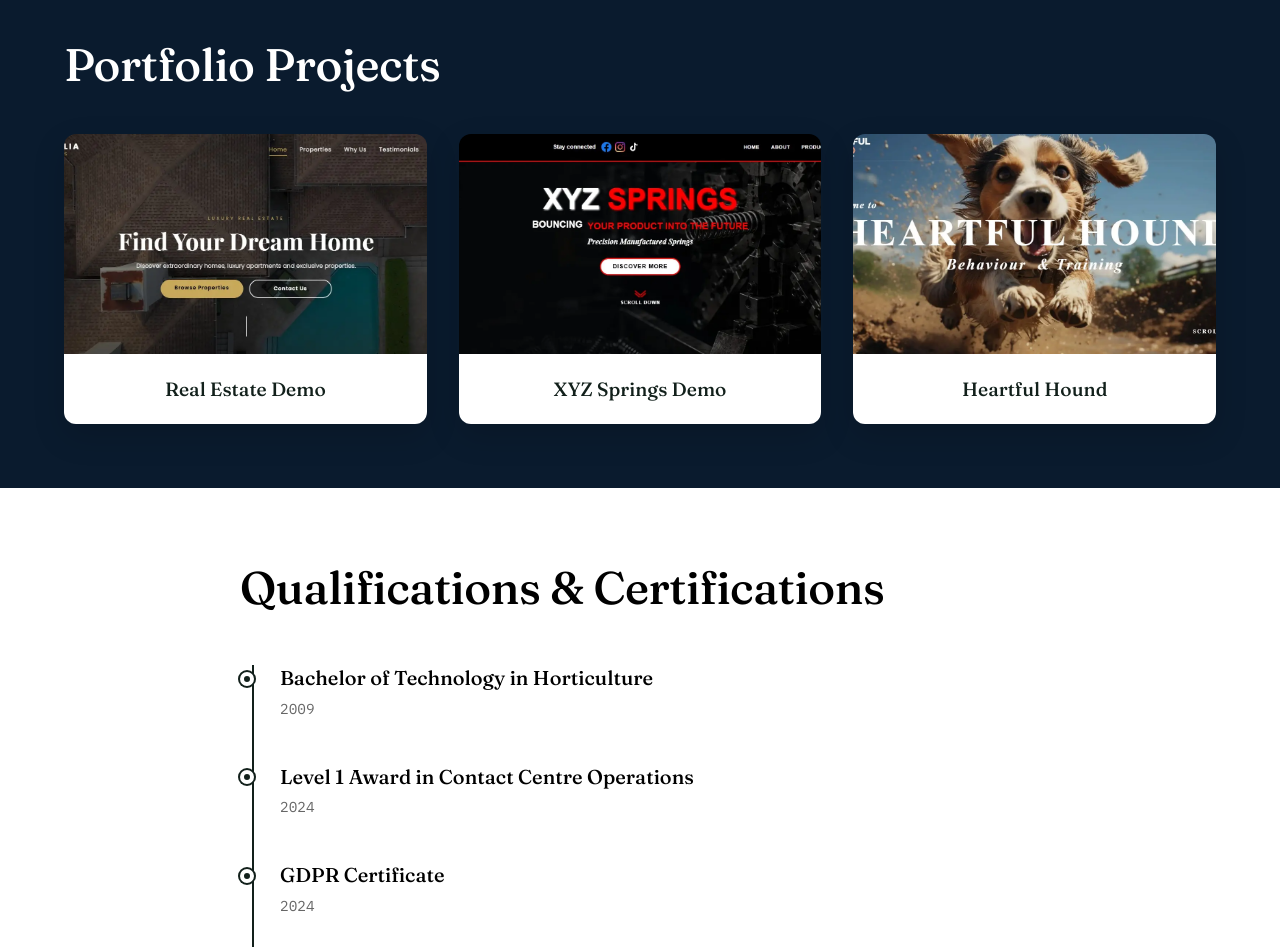
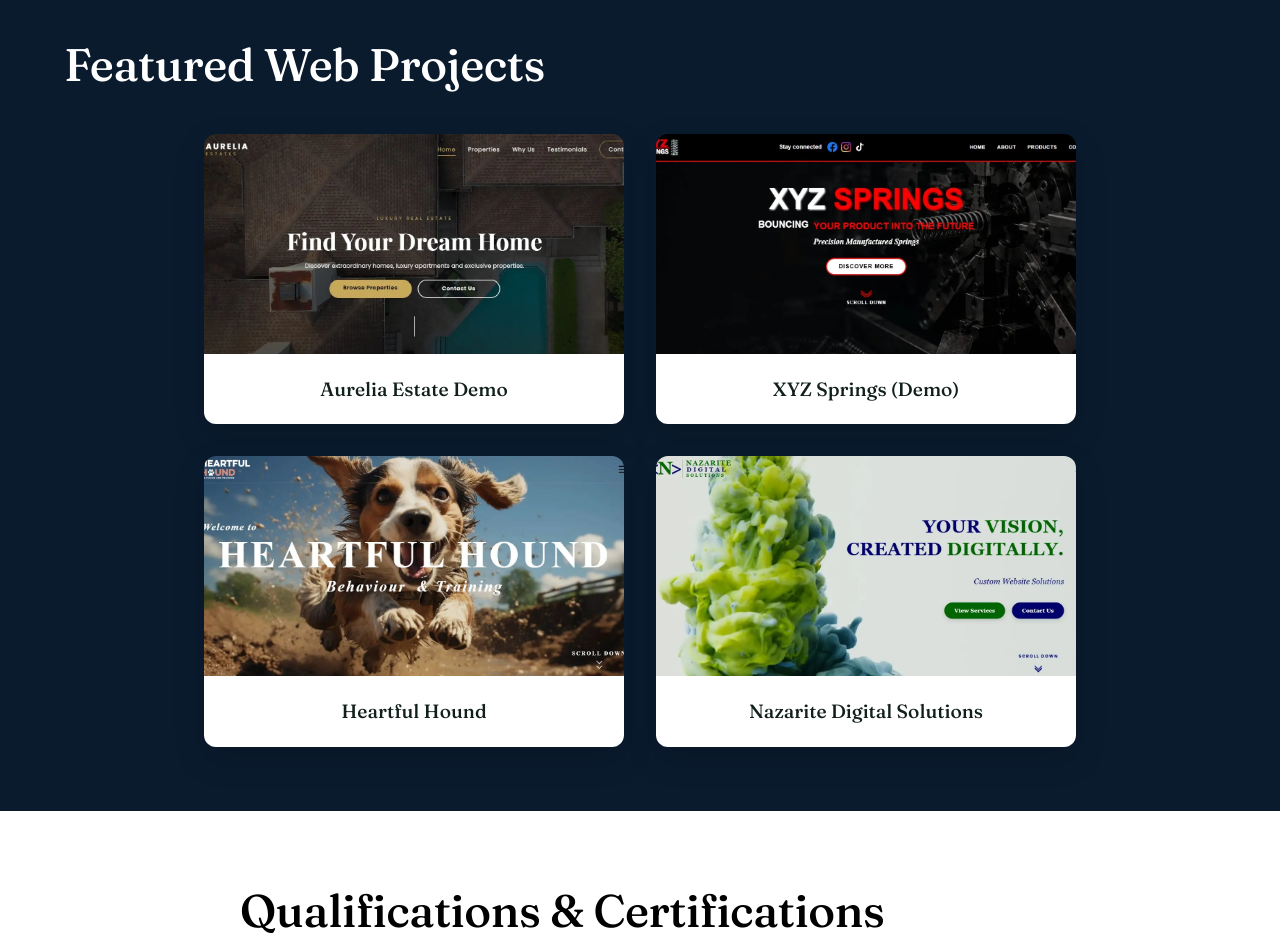
Before and after one commit to Nazarite-Digital-Solutions/kelvin-bradshaw-portfolio, a plain HTML site: page index.html in a window 1280 px wide. Shown: the part 1300-2247 px from the top of the page. Drawn offline with Linux system fonts and the light colour scheme.

Commit message:
Add files via upload

```diff
--- a/index.html
+++ b/index.html
@@ -398,11 +398,12 @@
 
 /* ─────────────────────────────────────────────────── PROJECTS ───────────────────────────────────────────────────── */
 
-      #projects .section-inner { max-width:75rem; }
+      #projects .section-inner { max-width: 85rem; }
 
       .projects-grid {
         display: grid;
-        grid-template-columns: repeat(3,1fr);
+        grid-template-columns: repeat(auto-fit, minmax(320px, 420px));
+        justify-content: center;
         gap: 2rem;
         margin-top: 2rem;
       }
@@ -576,12 +577,6 @@
 
 /* ───────────────────────────────────────────────── MEDIA QUERIES ────────────────────────────────────────────────── */
 
-      /* ---------- 900px ---------- */
-
-      @media (max-width: 900px) {
-        .projects-grid { grid-template-columns: repeat(2,1fr); }
-      }
-
       /* ---------- 768px ---------- */
 
       @media (max-width: 768px) {
@@ -599,12 +594,6 @@
         }
 
         .section-inner{ max-width: 100%; }
-      }
-
-      /* ---------- 600px ---------- */
-
-      @media (max-width: 600px) {
-        .projects-grid { grid-template-columns: 1fr; }
       }
 
       /* ---------- 430px ---------- */
@@ -640,7 +629,7 @@
       <a href="#hero" class="nav-mark">KB</a>
       <ul class="nav-links" id="navLinks">
         <li><a href="#about">About</a></li>
-        <li><a href="#projects">Portfolio Projects</a></li>
+        <li><a href="#projects">Featured Projects</a></li>
         <li><a href="#qualifications">Qualifications</a></li>
         <li><a href="#skills">Skills</a></li>
         <li><a href="#contact">Contact</a></li>
@@ -723,7 +712,7 @@
 
     <section class="section section--dark" id="projects">
       <div class="section-inner">
-        <h2>Portfolio Projects</h2>
+        <h2>Featured Web Projects</h2>
 
         <div class="projects-grid">
 
@@ -731,11 +720,11 @@
 
             <picture>
               <source srcset="project-1.webp" type="image/webp">
-              <img src="project-1.jpg" alt="Project 1 website preview" loading="lazy" decoding="async" width="1348" height="597">
+              <img src="project-1.jpg" alt="Aurelia Estates real estate website demo designed and developed by Kelvin Bradshaw" loading="lazy" decoding="async" width="1348" height="597">
             </picture>
 
             <div class="project-info">
-              <h3>Real Estate Demo</h3>
+              <h3>Aurelia Estate Demo</h3>
             </div>
 
           </a>
@@ -744,11 +733,11 @@
 
             <picture>
               <source srcset="project-2.webp" type="image/webp">
-              <img src="project-2.jpg" alt="Project 2 website preview" loading="lazy" decoding="async" width="1350" height="609">
+              <img src="project-2.jpg" alt="XYZ Springs manufacturing company website demo designed and developed by Kelvin Bradshaw" loading="lazy" decoding="async" width="1350" height="609">
             </picture>
 
             <div class="project-info">
-              <h3>XYZ Springs Demo</h3>
+              <h3>XYZ Springs (Demo)</h3>
             </div>
 
           </a>
@@ -757,11 +746,24 @@
 
             <picture>
               <source srcset="project-3.webp" type="image/webp">
-              <img src="project-3.jpg" alt="Project 3 website preview" loading="lazy" decoding="async" width="1348" height="644">
+              <img src="project-3.jpg" alt="Heartful Hound live pet behaviour and dog training website designed and developed by Kelvin Bradshaw" loading="lazy" decoding="async" width="1348" height="644">
             </picture>
 
             <div class="project-info">
               <h3>Heartful Hound</h3>
+            </div>
+
+          </a>
+
+          <a href="https://nazaritedigitalsolutions.com/" class="project-card">
+
+            <picture>
+              <source srcset="project-4.webp" type="image/webp">
+              <img src="project-4.jpg" alt="Nazarite Digital Solutions official business website designed and developed by Kelvin Bradshaw" loading="lazy" decoding="async" width="1344" height="634">
+            </picture>
+
+            <div class="project-info">
+              <h3>Nazarite Digital Solutions</h3>
             </div>
 
           </a>
@@ -1342,11 +1344,15 @@
         const projectWords = [
           "project",
           "projects",
+          "featured",
           "portfolio",
           "website",
           "websites",
+          "web",
           "work",
-          "examples"
+          "examples",
+          "demo",
+          "demos"
         ];
 
         const wantsProjectNavigation =
```
Also changed, not shown: project-4.jpg (added), project-4.webp (added).
